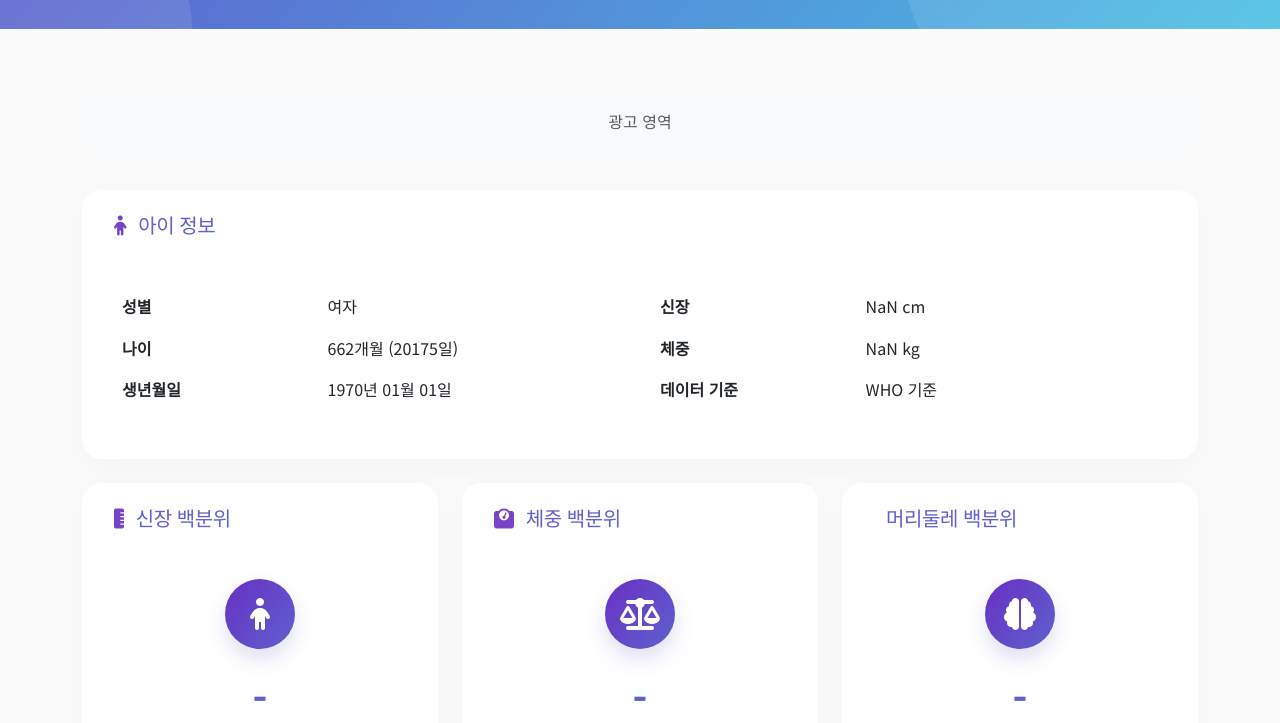
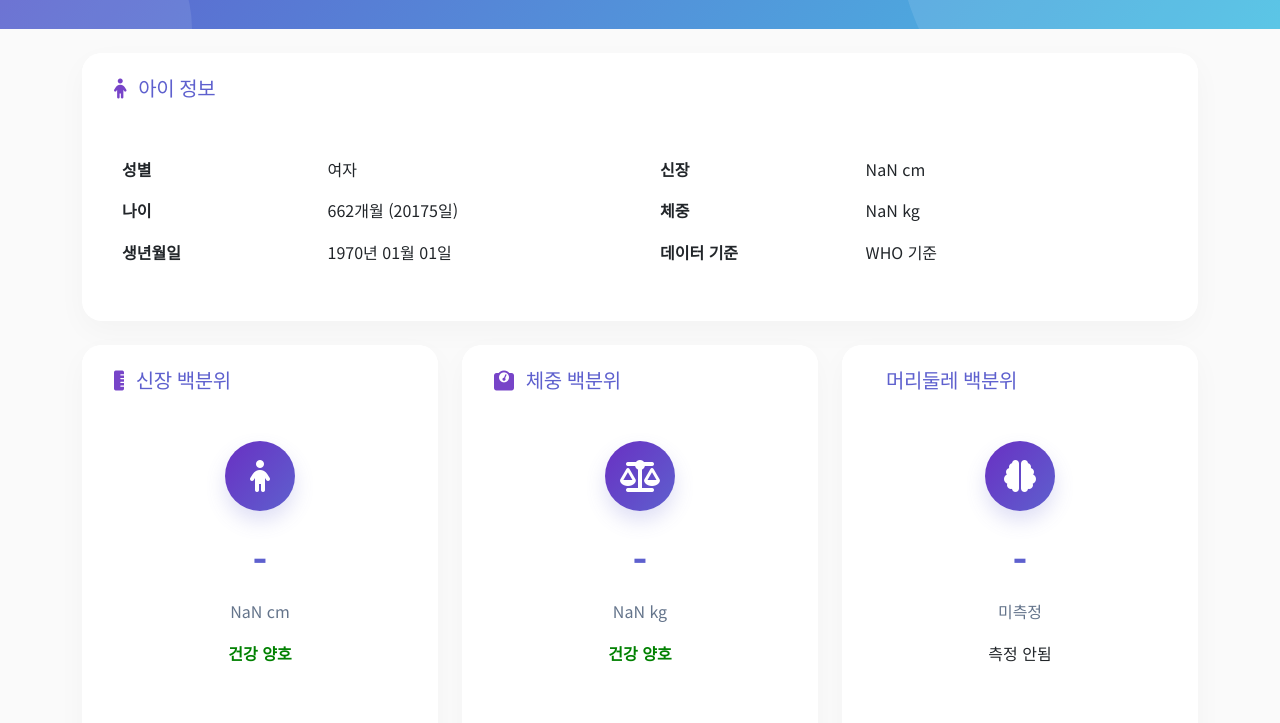
Before and after one commit to HyukKang/growth-calculator, a plain HTML site: page results.html in a window 1280 px wide. Shown: the part 77-800 px from the top of the page. Drawn offline with nearby package versions, Linux system fonts and the light colour scheme; some icons are missing.

Commit message:
Update results.html

```diff
--- a/results.html
+++ b/results.html
@@ -36,11 +36,15 @@
     <!-- Main Content -->
     <div class="container py-4">
         <!-- Google AdSense (전면광고) -->
-        <div class="adsense-container text-center">
-            <!-- AdSense 코드가 여기에 들어갑니다 -->
-            <div class="p-4 bg-light rounded-3 text-center">
-                <span class="text-muted">광고 영역</span>
-            </div>
+         <div style="text-align: center;">
+    <ins class="adsbygoogle"
+         style="display:block"
+         data-ad-client="ca-pub-6322537621285537"
+         data-ad-slot="3828197285"
+         data-ad-format="auto"></ins>
+    <script>
+        (adsbygoogle = window.adsbygoogle || []).push({});
+    </script>
         </div>
 
         <!-- Child Info Summary -->
```
